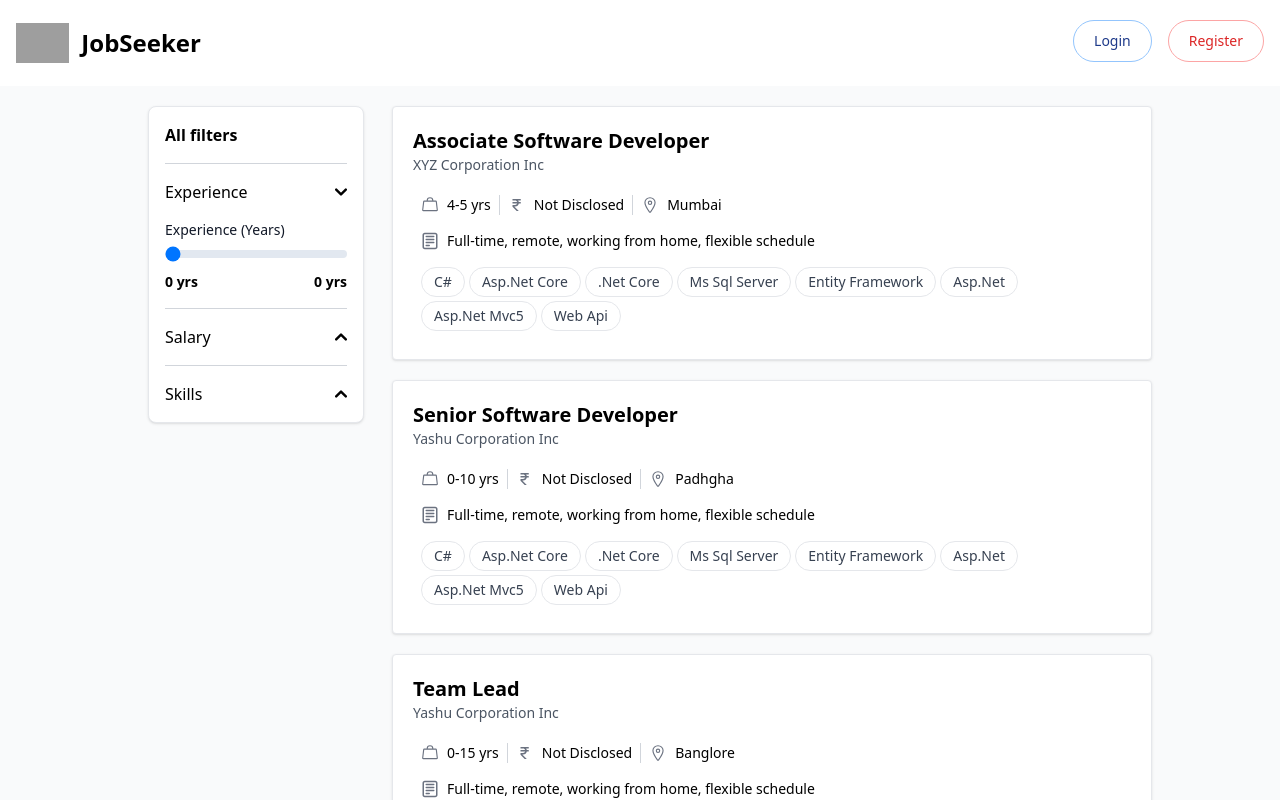
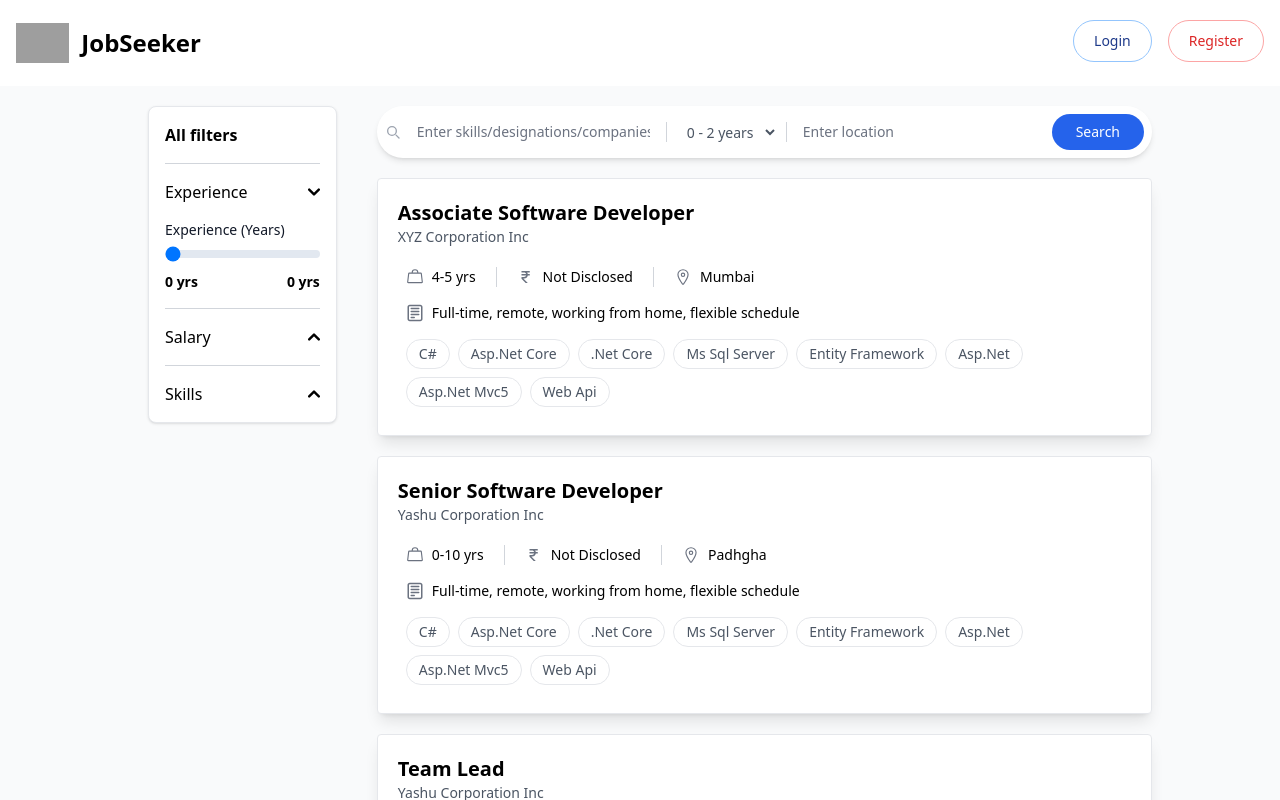
Before and after one commit to Anirudh-WB/JobSeaker, a React (Create React App) app: page /job-list in a window 1280 px wide. Built offline with nearby package versions, Linux system fonts and the light colour scheme; grey boxes are pictures that could not be loaded.

Commit message:
Job List with search bar

```diff
--- a/src/components/JobDetails/JobDescription.jsx
+++ b/src/components/JobDetails/JobDescription.jsx
@@ -86,7 +86,7 @@ function JobDescription() {
             </div>
 
             <div className="p-3">
-              <h3 className="text-sm font-semibold">Skills</h3>
+              <h3 className="text-sm font-semibold">Key Skills</h3>
               <div className="flex flex-wrap gap-2 mt-1">
                 {job.skills.map((skill, skillIndex) => (
                   <span
--- a/src/components/JobList/Joblist.jsx
+++ b/src/components/JobList/Joblist.jsx
@@ -4,6 +4,7 @@ import { PiHandbagSimple } from "react-icons/pi";
 import { BiRupee } from "react-icons/bi";
 import { IoLocationOutline } from "react-icons/io5";
 import { CgNotes } from "react-icons/cg";
+import SearchBar from "../HomePage/SearchBar";
 
 function Joblist() {
   const jobs = [
@@ -25,7 +26,6 @@ function Joblist() {
         "Web Api",
       ],
     },
-
     {
       title: "Senior Software Developer",
       company: "Yashu Corporation Inc",
@@ -44,13 +44,12 @@ function Joblist() {
         "Web Api",
       ],
     },
-
     {
       title: "Team Lead",
       company: "Yashu Corporation Inc",
       experience: "0-15 yrs",
       salary: "Not Disclosed",
-      location: "Banglore",
+      location: "Bangalore",
       workOptions: "Full-time, remote, working from home, flexible schedule",
       skills: [
         "C#",
@@ -63,22 +62,86 @@ function Joblist() {
         "Web Api",
       ],
     },
-    // Add more job objects as needed
+    // More job objects can be added here
   ];
 
   return (
-    <div className="flex gap-2 px-32">
+    <div className="flex gap-5 px-32">
       <Jobfilters />
+      <div>
+        {/* Compact Search Bar */}
+        <form className="w-full mt-5 bg-white shadow-md rounded-full">
+          <div className="flex flex-col sm:flex-row items-center space-y-2 sm:space-y-0 sm:space-x-2 p-2">
+            {/* Search Icon */}
+            <div className="flex items-center text-gray-400">
+              <svg
+                className="w-4 h-4"
+                xmlns="http://www.w3.org/2000/svg"
+                fill="none"
+                viewBox="0 0 24 24"
+                stroke="currentColor"
+                strokeWidth="2"
+              >
+                <path
+                  strokeLinecap="round"
+                  strokeLinejoin="round"
+                  d="M21 21l-4.35-4.35M10.5 17a6.5 6.5 0 1 1 0-13 6.5 6.5 0 0 1 0 13z"
+                />
+              </svg>
+            </div>
 
-      <div className="mt-5 flex-1 flex flex-col gap-5 rounded h-fit">
+            {/* Skills Input */}
+            <input
+              type="text"
+              className="flex-grow bg-transparent text-gray-600 placeholder-gray-500 px-2 text-sm focus:outline-none"
+              placeholder="Enter skills/designations/companies"
+            />
+
+            {/* Divider (hidden on smaller screens) */}
+            <span className="hidden sm:block border-l border-gray-300 h-5"></span>
+
+            {/* Experience Select */}
+            <select className="bg-transparent text-gray-600 placeholder-gray-500 px-2 text-sm focus:outline-none">
+              <option value="0-2">0 - 2 years</option>
+              <option value="3">3 years</option>
+              <option value="4">4 years</option>
+              <option value="5">5 years</option>
+              <option value="6">6 years</option>
+            </select>
+
+            {/* Divider (hidden on smaller screens) */}
+            <span className="hidden sm:block border-l border-gray-300 h-5"></span>
+
+            {/* Location Input */}
+            <input
+              type="text"
+              className="flex-grow bg-transparent text-gray-600 placeholder-gray-500 px-2 text-sm focus:outline-none"
+              placeholder="Enter location"
+            />
+
+            {/* Search Button */}
+            <button
+              type="submit"
+              className="text-white bg-blue-600 hover:bg-blue-700 rounded-full px-4 py-1 sm:px-6 sm:py-2 focus:outline-none w-full sm:w-auto text-sm"
+            >
+              Search
+            </button>
+          </div>
+        </form>
+
+        {/* Job Listings */}
+        <div className="mt-5 flex-1 flex flex-col gap-5">
           {jobs.map((job, index) => (
-          <div key={index} className="bg-white border rounded border-gray-200 shadow h-fit p-5">
+            <div
+              key={index}
+              className="bg-white border rounded border-gray-200 shadow-lg p-5"
+            >
               <div>
                 <h1 className="text-xl font-semibold">{job.title}</h1>
                 <p className="text-sm text-gray-600">{job.company}</p>
               </div>
 
-            <div className="flex justify-start items-center mt-3">
+              <div className="flex justify-start items-center mt-3 space-x-3">
                 <div className="flex items-center p-2">
                   <PiHandbagSimple className="text-gray-500 text-lg" />
                   <span className="ml-2 text-sm">{job.experience}</span>
@@ -104,9 +167,12 @@ function Joblist() {
                 <span className="ml-2 text-sm">{job.workOptions}</span>
               </div>
 
-            <div className="flex items-center gap-1 flex-wrap text-sm p-2 text-gray-700">
+              <div className="flex items-center gap-2 flex-wrap text-sm p-2 text-gray-700">
                 {job.skills.map((skill, skillIndex) => (
-                <span key={skillIndex} className="border rounded-full px-3 py-1">
+                  <span
+                    key={skillIndex}
+                    className="border rounded-full px-3 py-1 text-sm text-gray-600"
+                  >
                     {skill}
                   </span>
                 ))}
@@ -115,6 +181,7 @@ function Joblist() {
           ))}
         </div>
       </div>
+    </div>
   );
 }
 
```
Lines whose indentation alone changed are shown as unchanged.
